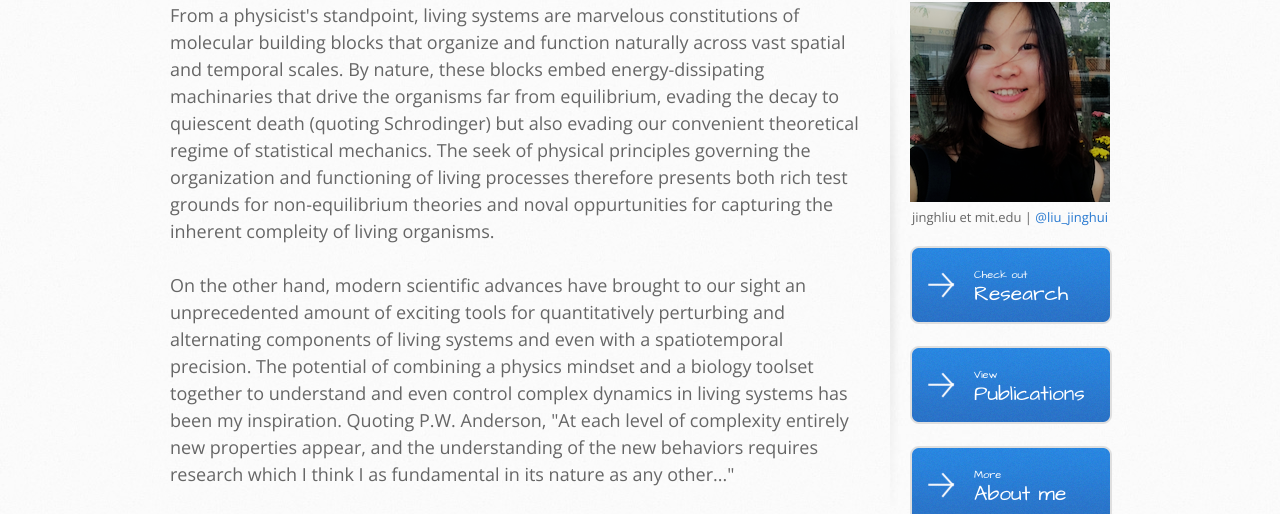
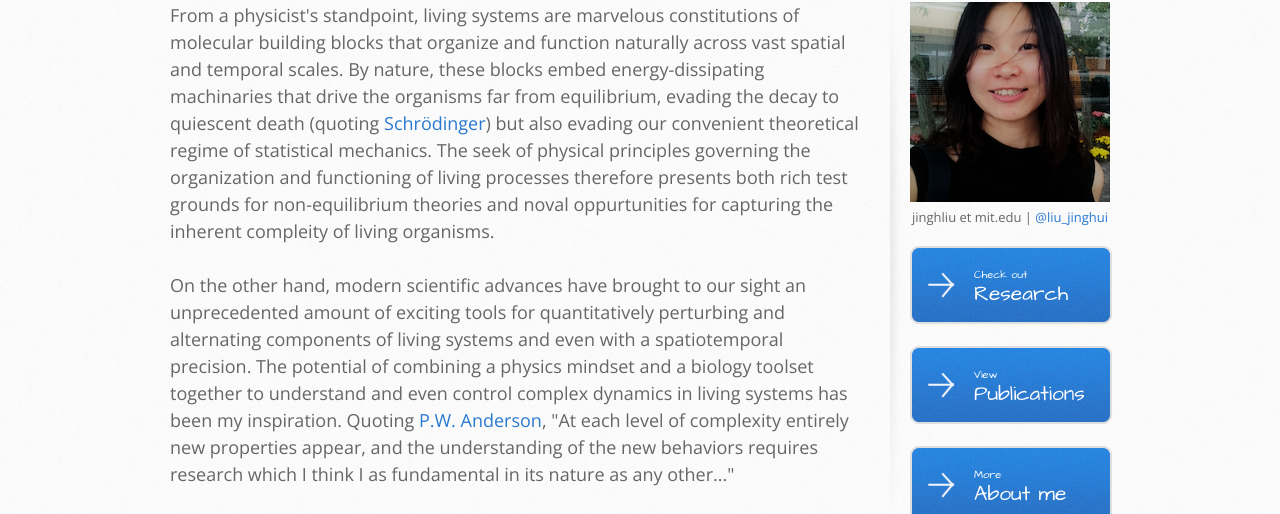
Before and after one commit to jinghui-liu/jinghui-liu.github.io, a Jekyll site: the page built from index.md, in a window 1280 px wide. Shown: the part 216-730 px from the top of the page. Built offline with Jekyll 4.4.1, drawn with Linux system fonts in a browser that asks for light colours.

Commit message:
update_frontpage_link

```diff
--- a/index.md
+++ b/index.md
@@ -11,10 +11,10 @@ layout: frontpage
 
 <body>
 
-From a physicist's standpoint, living systems are marvelous constitutions of molecular building blocks that organize and function naturally across vast spatial and temporal scales. By nature, these blocks embed energy-dissipating machinaries that drive the organisms far from equilibrium, evading the decay to quiescent death (quoting Schrodinger) but also evading our convenient theoretical regime of statistical mechanics. The seek of physical principles governing the organization and functioning of living processes therefore presents both rich test grounds for non-equilibrium theories and noval oppurtunities for capturing the inherent compleity of living organisms.
+From a physicist's standpoint, living systems are marvelous constitutions of molecular building blocks that organize and function naturally across vast spatial and temporal scales. By nature, these blocks embed energy-dissipating machinaries that drive the organisms far from equilibrium, evading the decay to quiescent death (quoting <a href="http://www.whatislife.ie/downloads/What-is-Life.pdf">Schr<span>&#246;</span>dinger</a>) but also evading our convenient theoretical regime of statistical mechanics. The seek of physical principles governing the organization and functioning of living processes therefore presents both rich test grounds for non-equilibrium theories and noval oppurtunities for capturing the inherent compleity of living organisms.
 <br><br>
 
-On the other hand, modern scientific advances have brought to our sight an unprecedented amount of exciting tools for quantitatively perturbing and alternating components of living systems and even with a spatiotemporal precision. The potential of combining a physics mindset and a biology toolset together to understand and even control complex dynamics in living systems has been my inspiration. Quoting P.W. Anderson, "At each level of complexity entirely new properties appear, and the understanding of the new behaviors requires research which I think I as fundamental in its nature as any other..."
+On the other hand, modern scientific advances have brought to our sight an unprecedented amount of exciting tools for quantitatively perturbing and alternating components of living systems and even with a spatiotemporal precision. The potential of combining a physics mindset and a biology toolset together to understand and even control complex dynamics in living systems has been my inspiration. Quoting <a href="https://science.sciencemag.org/content/sci/177/4047/393.full.pdf">P.W. Anderson</a>, "At each level of complexity entirely new properties appear, and the understanding of the new behaviors requires research which I think I as fundamental in its nature as any other..."
 <br><br>
 
 I am currently a PhD student in Fakhri Lab at MIT, expecting graduation in 2022 summer. Combining tools of experiments, theory-driven analyses and numerical simulations, I took the sea star (<i>P. Miniata</i>) egg cell as a model system and studied <a href="\research-page.html">the organization principle of a developmental signaling process from a topological point of view</a>. Motivated by the information-processing nature of the biological process, we also explored and established <a href="\research-page.html">the close correspondence between information loss and the topologically-significant braiding dynamics</a>. On the tool development perspective, I have designed and implemented <a href="\research-page.html">an optogenetics system in the sea star egg cell to harness controlability in the mechanochemical machinary</a>. I plan to continue pursuit on this line of research interest, <a href="\research-page.html">potentially in more sophisciated biological and physical settings</a>.
```
